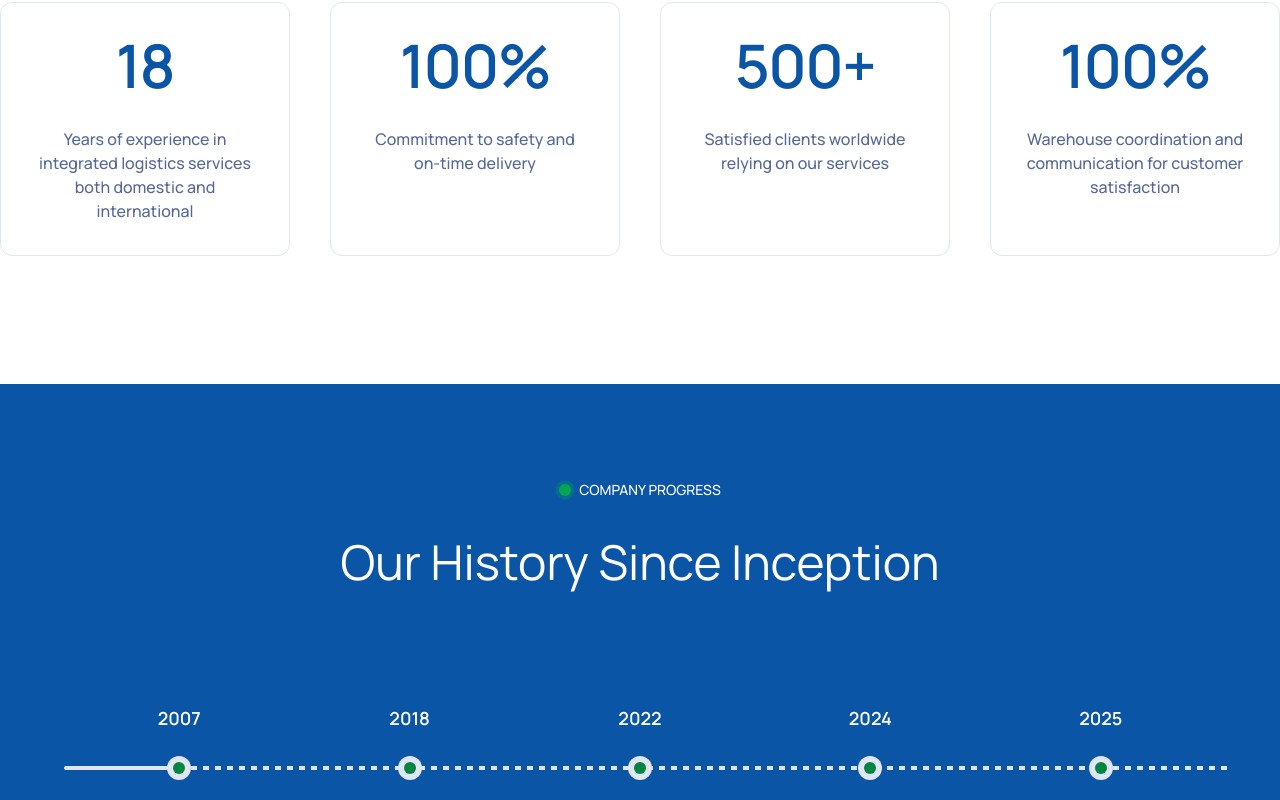
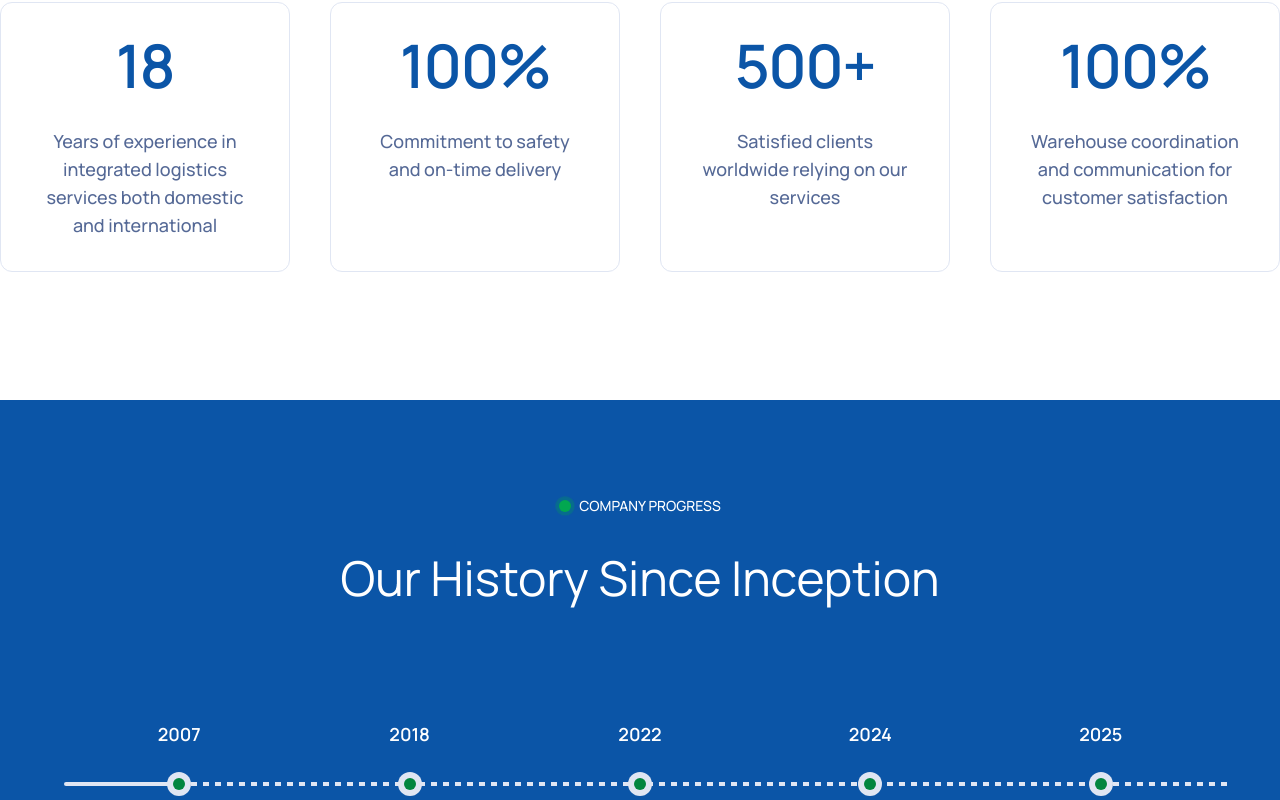
Before and after one commit to ciptacodeteam/shaga, a Next.js app: page /en/about-us in a window 1280 px wide. Shown: the part 1340-2140 px from the top of the page. Built offline with nearby package versions, Linux system fonts and the light colour scheme.

Commit message:
fix: adjust padding and font size for improved layout and readability in Community, HeroAbout, and Number sections

```diff
--- a/components/section/layanankami/Community.tsx
+++ b/components/section/layanankami/Community.tsx
@@ -102,7 +102,7 @@ export default function CommunitySection() {
                         <AnimatedNumber value={stat.value} />
                         {stat.surfix}
                       </h1>
-                      <p className='font-manrope text-[#556996] text-base md:text-lg font-medium mt-6 text-center'>
+                      <p className='font-manrope text-[#556996] text-sm sm:text-base md:text-lg font-medium mt-6 text-center'>
                         {stat.label}
                       </p>
                     </div>
--- a/components/section/tentangkami/HeroAbout.tsx
+++ b/components/section/tentangkami/HeroAbout.tsx
@@ -17,7 +17,7 @@ export default function HeroAbout() {
         initial={{ opacity: 0 }}
         animate={isInView ? { opacity: 1 } : { opacity: 0 }}
         transition={{ duration: 0.6 }}
-        className='relative mb-20'
+        className='relative mb-16 md:mb-20'
       >
         <motion.div
           initial={{ scale: 0.99 }}
--- a/components/section/tentangkami/NumberSection.tsx
+++ b/components/section/tentangkami/NumberSection.tsx
@@ -34,7 +34,7 @@ export default function NumberSection() {
                 i: number
               ) => (
                 <motion.div
-                  className='border border-[#E0E6F3] p-8 rounded-xl'
+                  className='border border-[#E0E6F3] p-6 sm:p-8  rounded-xl'
                   key={i}
                   initial={{ opacity: 0, y: 20, scale: 0.98 }}
                   animate={
@@ -53,7 +53,7 @@ export default function NumberSection() {
                       <AnimatedNumber value={stat.value} />
                       {stat.surfix}
                     </h1>
-                    <p className='font-manrope text-[#556996] text-base font-medium mt-8 text-center'>
+                    <p className='font-manrope text-[#556996] text-sm sm:text-base md:text-lg font-medium mt-8 text-center'>
                       {stat.label}
                     </p>
                   </div>
```
